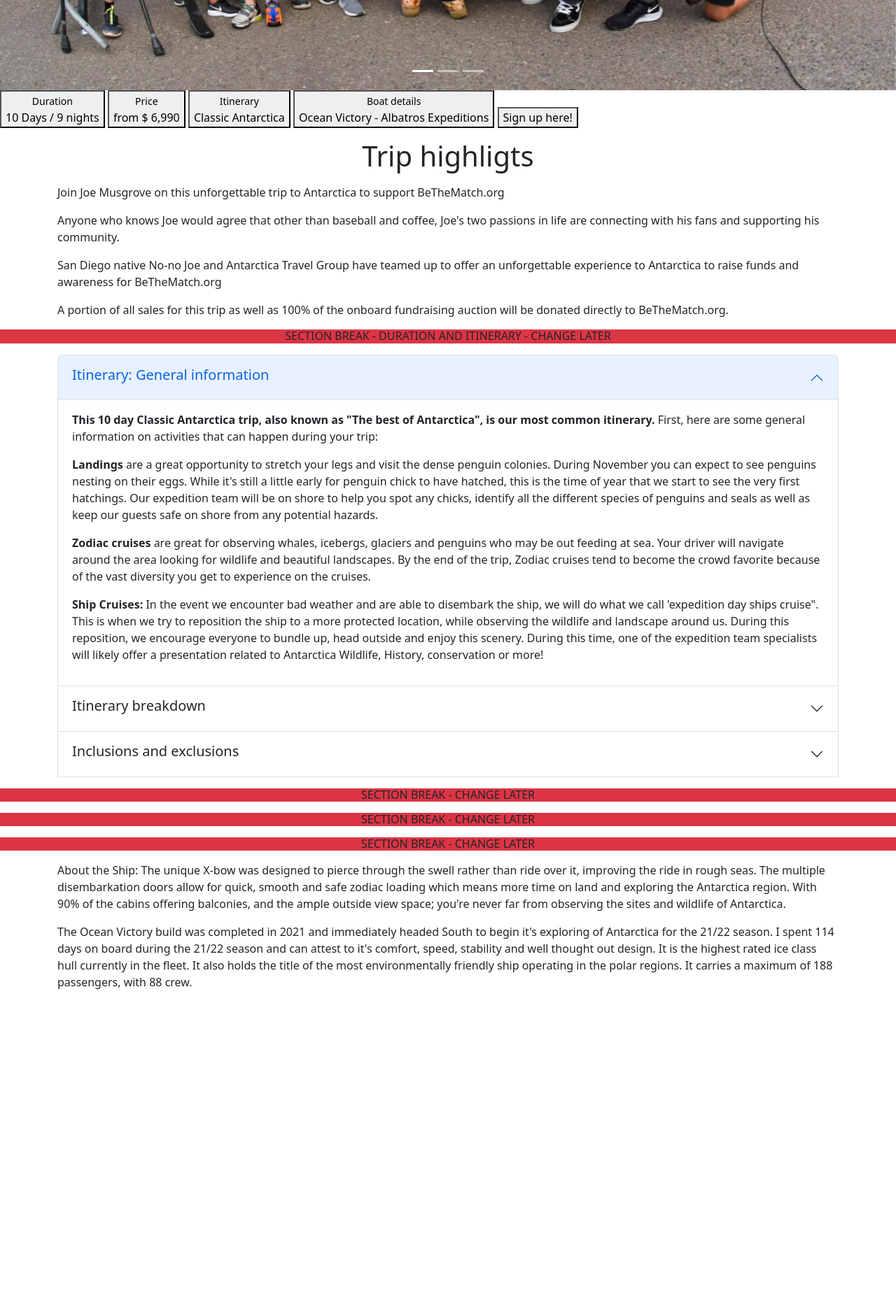
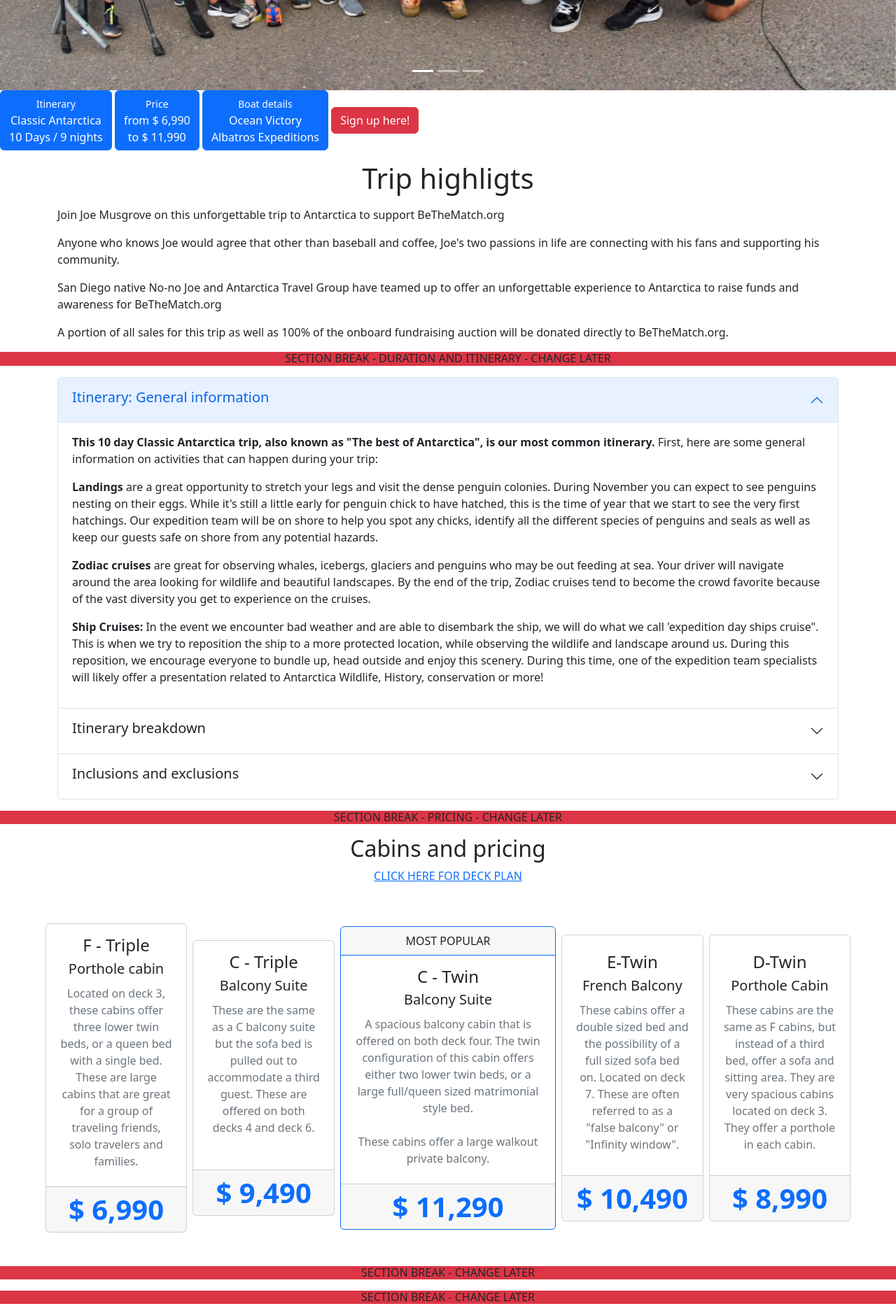
Before and after one commit to rnisiide/joe-musgrove, a website: page index.html in a window 1280 px wide. Shown: the part 900-2777 px from the top of the page at 70% size. Before the commit the page ends 2332 px from the top, so only its background shows below. Drawn offline with nearby package versions, Linux system fonts and the light colour scheme.

Commit message:
princing udpated

```diff
--- a/index.html
+++ b/index.html
@@ -74,31 +74,32 @@
           <span class="visually-hidden">Next</span>
         </button>
       </div>
+
+      <section id="scrollnavigation">
           <nav>
-        <button>
-            <small>Duration</small> <br>
+            <a href="#itinerary" class="btn btn-primary">
+                <small>Itinerary</small> <br>
+                Classic Antarctica <br>
                 10 Days / 9 nights
-        </button>
-        <button>
+            </a>
+
+            <a href="#pricing" class="btn btn-primary">
                 <small>Price</small> <br>
-            from $ 6,990
-        </button>
-        <button>
-            <small>Itinerary</small> <br>
-            Classic Antarctica
-        </button>
-        <button>
+                from $ 6,990 <br>
+                to $ 11,990
+            </a>
+            <a href="#boat" class="btn btn-primary">
                 <small>Boat details</small> <br>
-            Ocean Victory - Albatros Expeditions
-        </button>
-        <button> Sign up here!</button> <!-- open modal -->
-
-
+                Ocean Victory <br>
+                Albatros Expeditions
+            </a>
+            <button class="btn btn-danger"> Sign up here!</button> <!-- open modal -->
           </nav>
+      </section>
 
 <!-- section 1: highlights -->
 
-
+    <section id="highlights">
         <div class="container my-3 ">
             <h1 class="h1 my-3  text-center">Trip highligts</h1>
             <p>Join Joe Musgrove on this unforgettable trip to Antarctica to support BeTheMatch.org</p>
@@ -109,11 +110,13 @@
 
             <p>A portion of all sales for this trip as well as 100% of the onboard fundraising auction will be donated directly to BeTheMatch.org. </p>
         </div>
+    </section>
 
      <!--  section 2: Duration and itinerary -->
 
      <h1 class="h6 my-3 text-center bg-danger">SECTION BREAK - DURATION AND ITINERARY - CHANGE LATER</h1>
 
+     <section id="itinerary">
          <div class="accordion container" id="accordionItinerary">
             <div class="accordion-item">
               <h2 class="accordion-header" id="headingOne">
@@ -139,7 +142,6 @@
               <div id="collapseTwo" class="accordion-collapse collapse" aria-labelledby="headingTwo" data-bs-parent="#accordionItinerary">
                 <div class="accordion-body">
                     <h5 class="h5 my-3"><strong>Nov 28th:</strong></h5>
-
                     <p>Day 1 Embarkation in Ushuaia, Argentina and Beagle Channel: In the early afternoon you'll begin embarking the ship and familiarizing yourself with the vessel. You'll do some mandatory shipboard safety drills and get to know your expedition team and ship's crew. We'll begin to set sail in the early evening as we sail through the historic Beagle Channel. The Beagle is a great place to observe all types of wildlife, including potentially your first penguin sightings. Dolphin, whales and various bird species are frequently observed in the Beagle channel; so we suggest you bring your binoculars and spend as much time outside as possible during this transit. </p>
 
                     <h5 class="h5 my-3"><strong>Nov 29th-30th:</strong></h5>
@@ -154,19 +156,19 @@
 
                     <p>Welcome to Antarctica! For the next four days, you'll be exploring Antarctica and it's surrounding islands. The goal for the next four days is to get everyone off the ship as much as possible. Our two main expedition activities are landing on shore and zodiac cruising. Weather dependent, we will try and do two activities per day for four days for eight total activities. There will be a morning activity after breakfast and an afternoon activity after lunch. During each activity, each group will have the opportunity to do both a landing and a zodiac cruise. We always try our hardest to meet this expectation, but because weather in Antarctica can be extremely unpredictable, we want everyone to be flexible and manage expectations. "Activities" include landings, zodiac cruises and ship's cruises. No matter what the activity for the day is, the expedition team will work as hard as they can in conjunction with the captain and the crew to maximize the guest experience. </p>
 
-                <p><strong>A *typical* expedition day will look like this:</strong></p>
+                    <p><strong>A <em>typical</em> expedition day will look like this:</strong></p>
 
                     <ul>
-                    <li>0645: Wake up call</li>
-                    <li>0700-0800: Breakfast</li>
-                    <li>0830-1130: Morning activity - Landing and Zodiac Cruise</li>
-                    <li>1230-1330: Lunch</li>
-                    <li>1430-1730: Afternoon Activity - Landing and Zodiac Cruise</li>
-                    <li>1830-1930: Evening Recap with Expedition team</li>
-                    <li>1930: Dinner</li>
-                    <li>2100: Evening entertainment or presentations with Expedition team.</li>
+                        <li>06:45: Wake up call</li>
+                        <li>07:00-08:00: Breakfast</li>
+                        <li>08:30-11:30: Morning activity - Landing and Zodiac Cruise</li>
+                        <li>12:30-13:30: Lunch</li>
+                        <li>14:30-17:30: Afternoon Activity - Landing and Zodiac Cruise</li>
+                        <li>18:30-19:30: Evening Recap with Expedition team</li>
+                        <li>19:30: Dinner</li>
+                        <li>21:00: Evening entertainment or presentations with Expedition team.</li>
+                        <p><em>* All activities are subject to weather, scheduling and timing. * </em></p>
                     </ul>
-                <p>*** Subject to weather, scheduling and timing. ***</p>
 
                     <h5 class="h5 my-3"><strong>Dec 5th - Dec 6th</strong></h5>
 
@@ -175,7 +177,7 @@
                     <p>Sadly, our time in Antarctica has come to an end, but the adventure isn't over. We will reenter the Drake passage as we head back towards Ushuaia. Hopefully we will still have plenty of wildlife sightings during the crossing, and the expedition team will continue to offer presentations. </p>
 
 
-                <h5 class="h5 my-3"><strong>Dec 7tn</strong></h5>
+                    <h5 class="h5 my-3"><strong>Dec 7th</strong></h5>
 
                     <p>Disembarkation in Ushuaia:</p>
 
@@ -195,7 +197,7 @@
                 <div class="accordion-body">
                         <div class="inclusions">
                             <ul class="my-3">
-                            <h5 class="h5 text-center my-3">INCLUSIONS</h5>
+                                <h5 class="h5 text-center my-3"><strong>INCLUSIONS</strong></h5>
                                 <li class="h6">10-day cruise with accommodation</li>
                                 <li class="h6">All Zodiac landings and excursions as per itinerary</li>
                                 <li class="h6">Expedition parka</li>
@@ -211,7 +213,7 @@
                                 <li class="h6">Digital visual journal link after voyage, including voyage log, gallery, species list and more!</li>
                             </ul>
                             <ul>
-                            <h5 class="h5 text-center my-3">EXCLUSIONS</h5>
+                                <h5 class="h5 text-center my-4"><strong>EXCLUSIONS</strong></h5>
                                 <li class="h6">Extra excursions and activities not mentioned in the itinerary</li>
                                 <li class="h6">Single room supplement and stateroom upgrades</li>
                                 <li class="h6">Meals not on board the ship</li>
@@ -221,26 +223,99 @@
                                 <li class="h6">Transfers to/from the ship</li>
                                 <li class="h6">Anything not mentioned under ’Inclusions’</li>
                             </ul>
-
                 </div>
               </div>
             </div>
           </div>
+        </div>
+     </section>
+
+      <!--    section 3: Price -->
+
+   <h1 class="h6 my-3 text-center bg-danger">SECTION BREAK - PRICING - CHANGE LATER</h1>
+
+   <section id="pricing">
+       <div class="container-xxl">
+
+        <div class="text-center">
+            <h2>Cabins and pricing</h2>
+
+           <a href="">CLICK HERE FOR DECK PLAN</a>
+        </div>
 
 
+        <div class="row card-deck my-5 align-items-center justify-content-center g-2">
 
-
-     <div class="container">
-
+            <div class="col-8 col-xl-2">
+                <div class="card h-100">
+                    <div class="card-body text-center ">
+                        <h4 class="card-title">F - Triple</h4>
+                        <p class="lead card-subtitle"> Porthole cabin </p>
+                        <p class="card-text my-2 mx-1 text-muted d-none d-lg-block"> Located on deck 3, these cabins offer three lower twin beds, or a queen bed with a single bed. These are large cabins that are great for a group of traveling friends, solo travelers and families.</p>
+                    </div>
+                    <div class="card-footer display-6 text-primary fw-bold text-center"> $ 6,990</div>
                 </div>
             </div>
 
 
+            <div class="col-8 col-xl-2">
+                <div class="card h-100">
+                    <div class="card-body text-center">
+                        <h4 class="card-title">C - Triple</h4>
+                        <p class="lead card-subtitle"> Balcony Suite </p>
+                        <p class="card-text my-2 mx-1 text-muted d-none d-lg-block">
+                            These are the same as a  C balcony suite but the sofa bed is pulled out to accommodate a third guest. These are offered on both decks 4 and deck 6.<br><br>
+                        </p>
+                    </div>
+                    <div class="card-footer display-6 text-primary fw-bold text-center"> $ 9,490</div>
+                </div>
+            </div>
+
+            <div class="col-9 col-xl-3" id="mostpopular">
+                <div class="card border-primary border-2 ">
+                    <div class="card-header border-primary text-center"> MOST POPULAR </div>
+                    <div class="card-body text-center py-6">
+                        <h4 class="card-title">C - Twin</h4>
+                        <p class="lead card-subtitle"> Balcony Suite </p>
+                        <p class="card-text my-2 mx-1 text-muted d-none d-lg-block">
+                            A spacious balcony cabin that is offered on both deck four. The twin configuration of this cabin offers either two lower twin beds, or a large full/queen sized matrimonial style bed. <br><br>
+                            These cabins offer a large walkout private balcony.</p>
+                    </div>
+                    <div class="card-footer display-6 text-primary fw-bold text-center"> $ 11,290 </div>
+                </div>
+            </div>
 
 
-   <!--    section 3: Price -->
+            <div class="col-8 col-xl-2">
+                <div class="card h-100">
+                    <div class="card-body text-center py-4">
+                        <h4 class="card-title">E-Twin </h4>
+                        <p class="lead card-subtitle"> French Balcony </p>
+                        <p class="card-text my-2 mx-1 text-muted d-none d-lg-block">
+                            These cabins offer a double sized bed and the possibility of a full sized sofa bed on. Located on deck 7. These are often referred to as a "false balcony" or "Infinity window".
+                        </p>
+                    </div>
+                    <div class="card-footer display-6 text-primary fw-bold text-center"> $ 10,490</div>
+                </div>
+            </div>
 
-   <h1 class="h6 my-3 text-center bg-danger">SECTION BREAK - CHANGE LATER</h1>
+
+                <div class="col-8 col-xl-2">
+                    <div class="card h-100">
+                        <div class="card-body text-center py-4">
+                            <h4 class="card-title">D-Twin</h4>
+                            <p class="lead card-subtitle"> Porthole Cabin </p>
+                            <p class="card-text my-2 mx-1 text-muted d-none d-lg-block">
+                                These cabins are the same as F cabins, but instead of a third bed, offer a sofa and sitting area. They are very spacious cabins located on deck 3. They offer a porthole in each cabin.
+                            </p>
+                        </div>
+                        <div class="card-footer display-6 text-primary fw-bold text-center"> $ 8,990 </div>
+                    </div>
+                </div>
+        </div>
+
+       </div>
+   </section>
 
 
  <!--      Section 4: Destination -->
@@ -252,7 +327,7 @@
 
      <h1 class="h6 my-3 text-center bg-danger">SECTION BREAK - CHANGE LATER</h1>
 
-     <div class="container">
+     <div class="container" id="boat">
         <p>About the Ship: The unique X-bow was designed to pierce through the swell rather than ride over it, improving the ride in rough seas. The multiple disembarkation doors allow for quick, smooth and safe zodiac loading which means more time on land and exploring the Antarctica region. With 90% of the cabins offering balconies, and the ample outside view space; you're never far from observing the sites and wildlife of Antarctica. </p>
 
         <p>The Ocean Victory build was completed in 2021 and immediately headed South to begin it's exploring of Antarctica for the 21/22 season. I spent 114 days on board during the 21/22 season and can attest to it's comfort, speed, stability and well thought out design. It is the highest rated ice class hull currently in the fleet. It also holds the title of the most environmentally friendly ship operating in the polar regions. It carries a maximum of 188 passengers, with 88 crew.</p>
```
Lines whose indentation alone changed are shown as unchanged.
